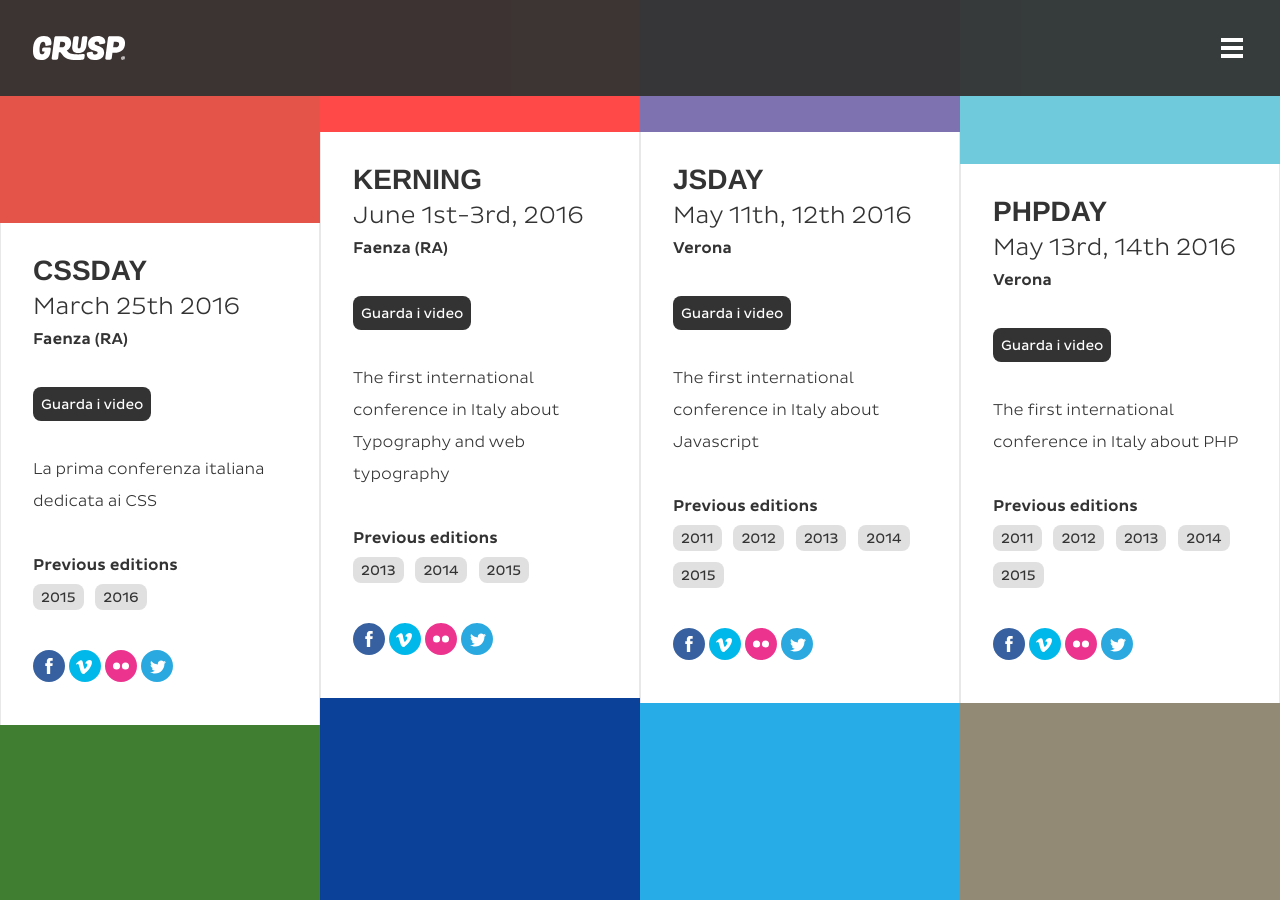
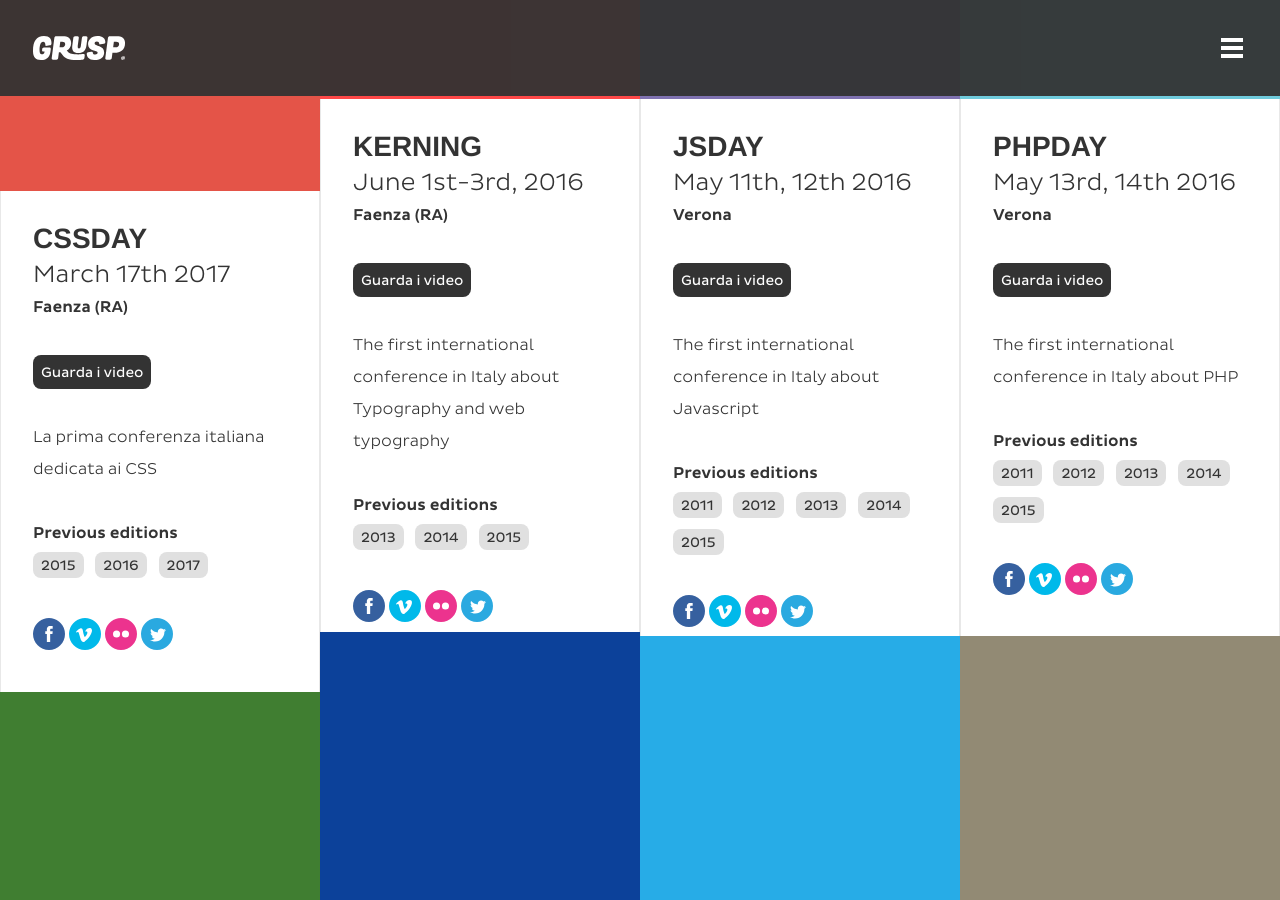
Before and after one commit to pantarei-mb/GrUSP.org, a Jekyll site: the page built from it/index.html, in a window 1280 px wide and 900 px high, scrolled down 1912 px. Built offline with Jekyll 4.4.1, drawn with Linux system fonts in a browser that asks for light colours; some web fonts are replaced.

Commit message:
cssday 2017

```diff
--- a/_data/conferences.yml
+++ b/_data/conferences.yml
@@ -99,8 +99,8 @@
 - class: cssday
   url: http://www.cssday.it
   name: CSSDay
-  datetime: 25-03-2016
-  date: March 25th 2016
+  datetime: 17-03-2017
+  date: March 17th 2017
   cfp:
   cfs:
   location: Faenza (RA)
@@ -109,7 +109,7 @@
   fb: http://fb.com/grusp
   twitter: grusp
   photos: http://flickr.com
-  editions: [ { url: 'http://2015.cssday.it', year: 2015 }, { url: 'http://2016.cssday.it', year: 2016 } ]
+  editions: [ { url: 'http://2015.cssday.it', year: 2015 }, { url: 'http://2016.cssday.it', year: 2016 }, { url: 'http://2017.cssday.it', year: 2017 } ]
 - class: idi
   name: Incontro DevOps
   url: http://www.incontrodevops.it
```
